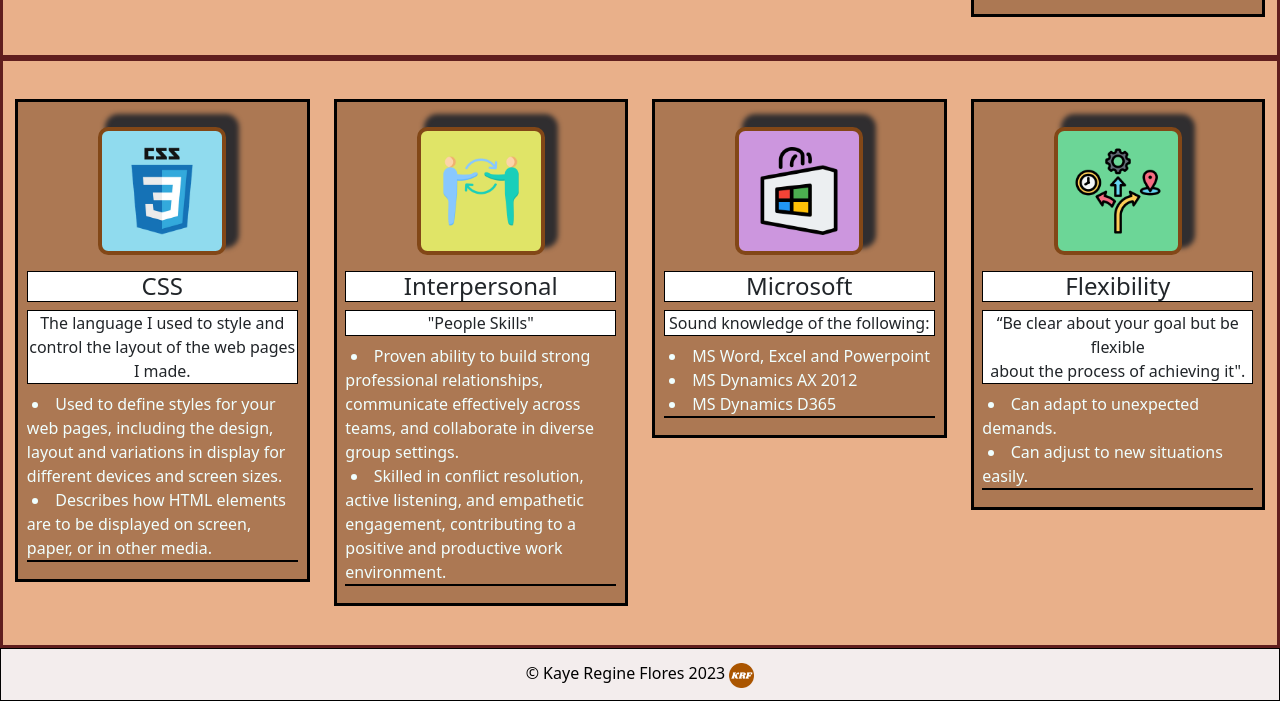
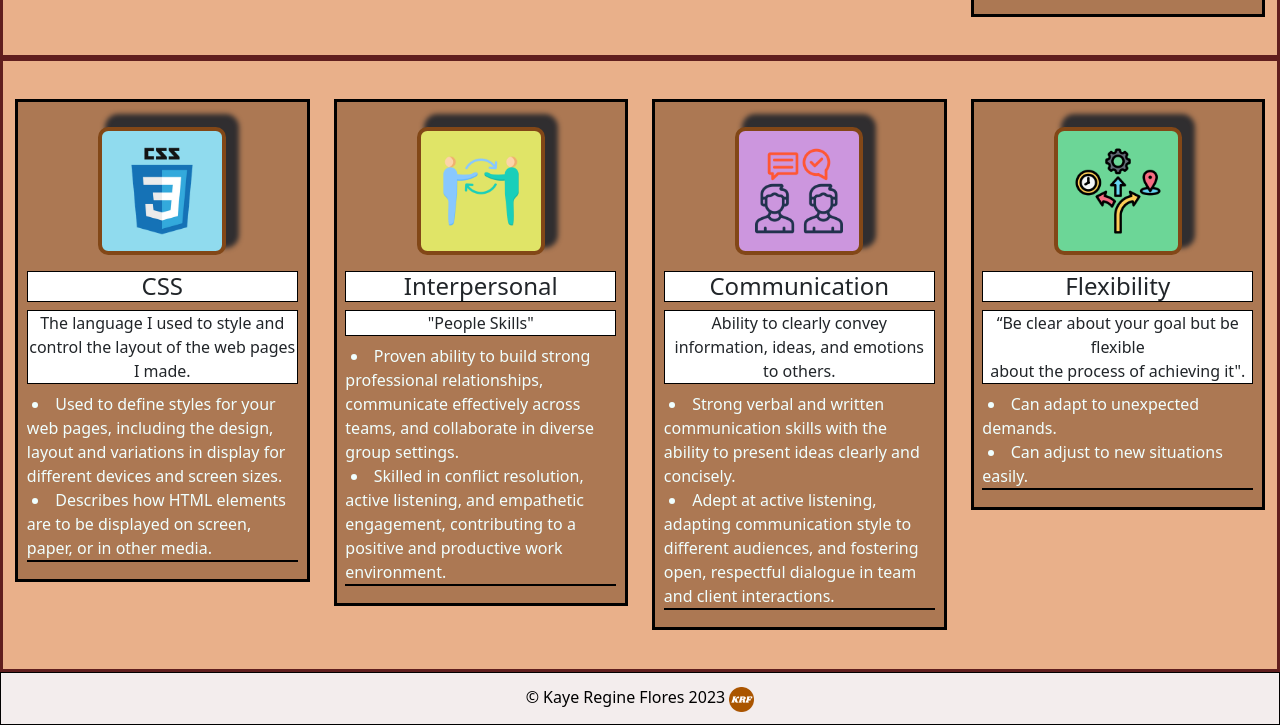
Before and after one commit to kayneflowers/SkillCards, a plain HTML site: page index.html in a window 1280 px wide. Shown: the part 579-1304 px from the top of the page. Before the commit the page ends 1280 px from the top, so only its background shows below. Drawn offline with nearby package versions, Linux system fonts and the light colour scheme.

Commit message:
Update index.html

```diff
--- a/index.html
+++ b/index.html
@@ -109,12 +109,11 @@
 
                 <div class="col-lg-3 col-md-4">
                     <div class="skill-cards">
-                        <img class="skill-image2" src="icons/microsoft.png" alt="Microsoft">
-                        <h4>Microsoft</h4>
-                        <p>Sound knowledge of the following:
-                            <li>MS Word, Excel and Powerpoint</li>
-                            <li>MS Dynamics AX 2012</li>
-                            <li>MS Dynamics D365</li>
+                        <img class="skill-image2" src="icons/communication.png" alt="Communication">
+                        <h4>Communication</h4>
+                        <p>Ability to clearly convey information, ideas, and emotions to others.
+                            <li>Strong verbal and written communication skills with the ability to present ideas clearly and concisely.</li>
+                            <li>Adept at active listening, adapting communication style to different audiences, and fostering open, respectful dialogue in team and client interactions.</li>
                         </p>
                     </div>
                 </div>
```
